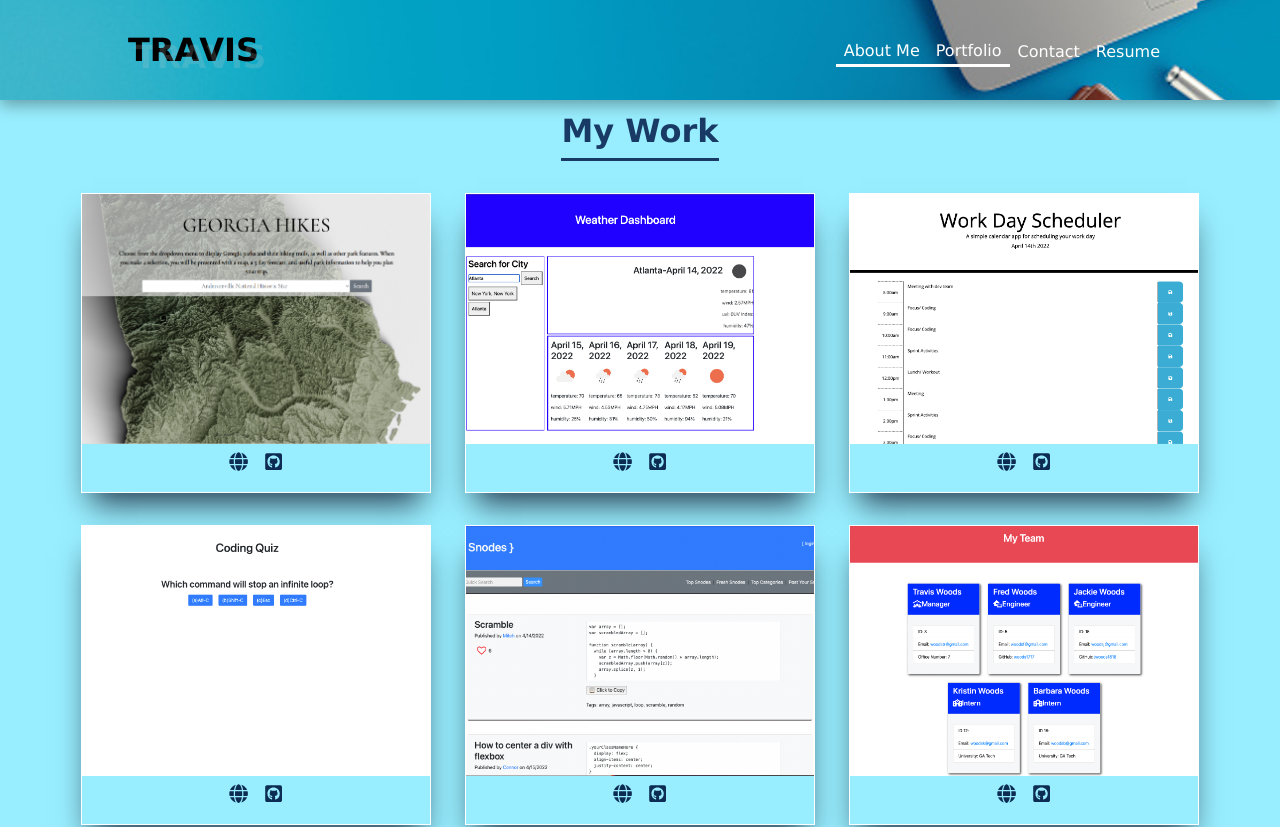
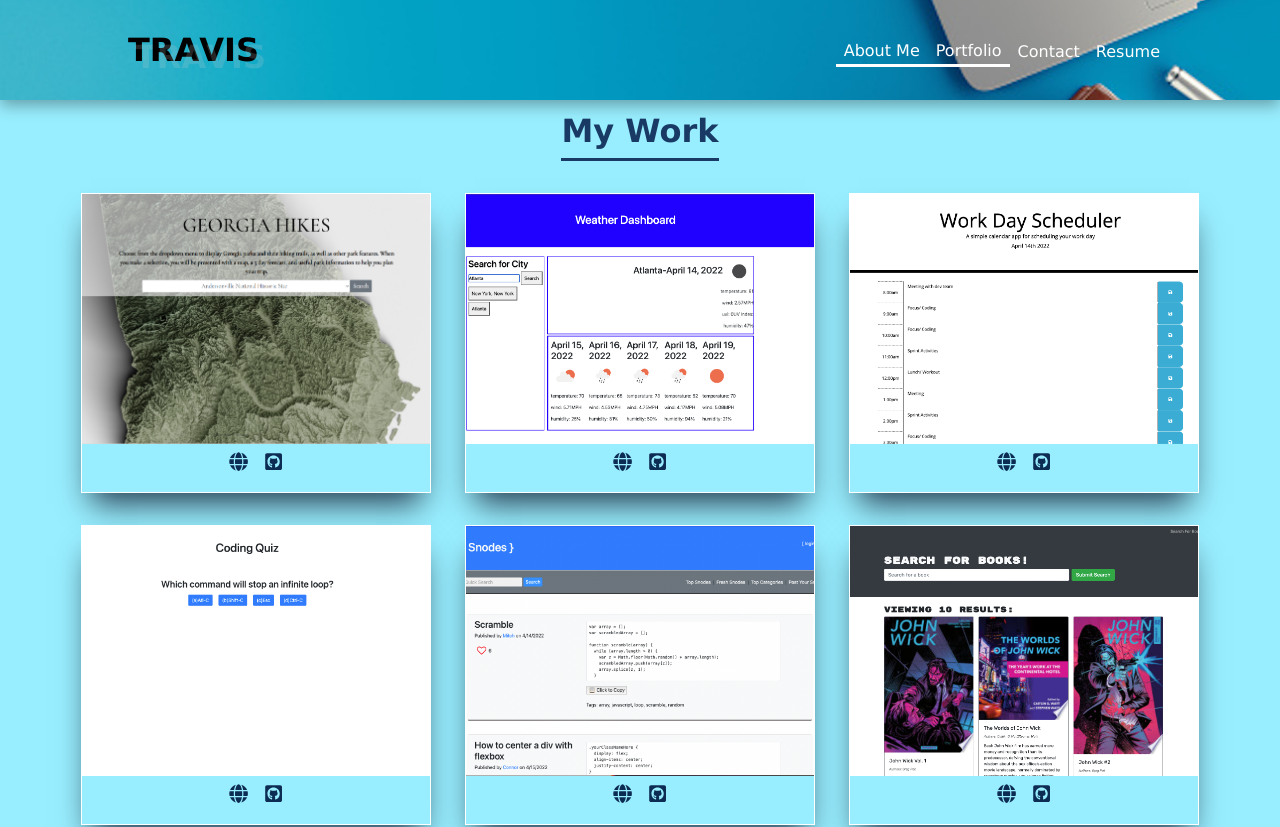
Before and after one commit to woodstr3313/React-Portfolio, a React (Create React App) app: page /Portfolio in a window 1280 px wide. Shown: the top 827 px of the page. Built offline with nearby package versions, Linux system fonts and the light colour scheme.

Commit message:
updated portfolio data

```diff
--- a/package.json
+++ b/package.json
@@ -1,6 +1,5 @@
 {
   "name": "react-portfolio",
-  "homepage": "https://woodstr3313.github.io/react-portfolio/",
   "version": "0.1.0",
   "private": true,
   "dependencies": {
--- a/src/assets/portfolioData.js
+++ b/src/assets/portfolioData.js
@@ -41,10 +41,10 @@ const portfolioData = [
     },
     {
         id:6,
-        name:'Team Profile Generator',
-        image:require('../portfolio images/TeamProfileGenerator.png'),
-        // url1:"https://floating-shore-96827.herokuapp.com",
-        url2:"https://github.com/woodstr3313/Team-Profile-Generator",
+        name:'Book Search Engine',
+        image:require('../portfolio images/BookSearchEngine.png'),
+        url1:"https://book-search-engine-gatech.herokuapp.com",
+        url2:"https://github.com/woodstr3313/Book-Search-Engine",
 
     }
 ]
```
Also changed, not shown: src/portfolio images/BookSearchEngine.png (added).
